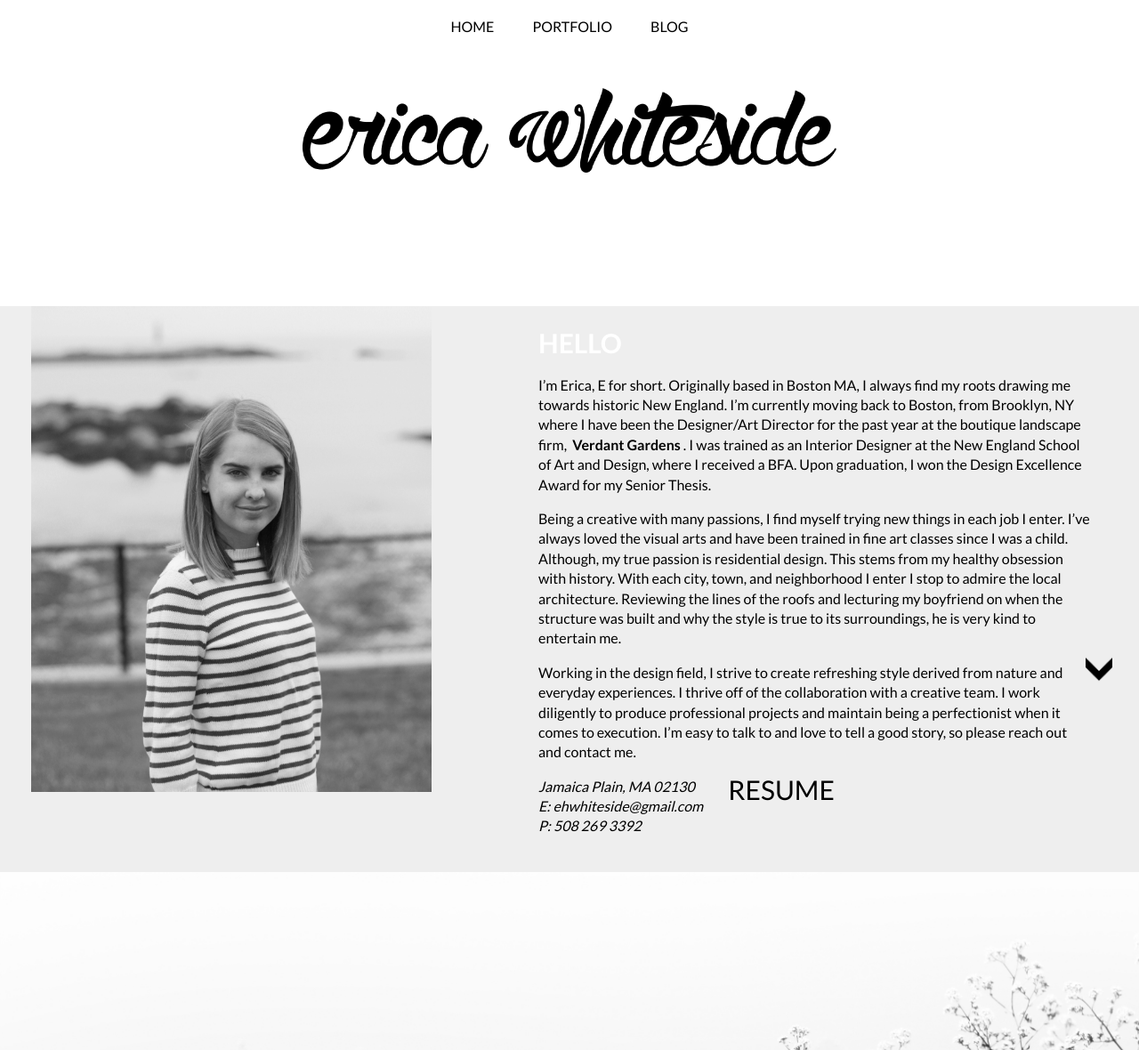
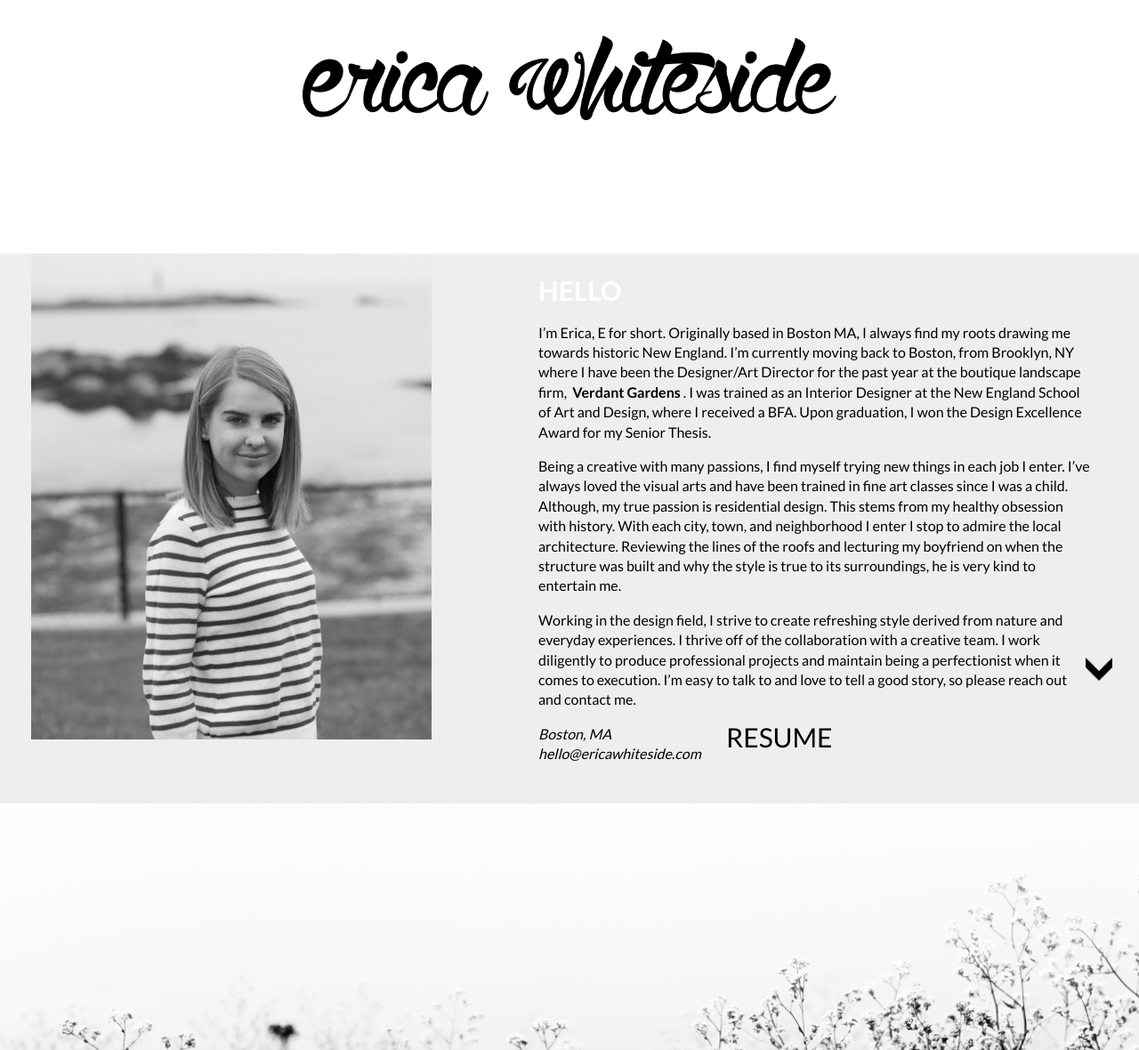
Before and after one commit to Kriordan/wiggletwo, a Django app: template templates/portfolio/home.html in a window 1280 px wide. Shown: the top 1180 px of the page at 89% size. Run offline with Django 3.2, Linux system fonts and the light colour scheme; the template is opened without the code that fills it, so the values that code supplies are empty; parts of the project's set-up code (start-up, migrations or seed data) failed here and were passed over; some libraries are stand-ins or nearby versions.

Commit message:
Update contact info. Change instagram link. Remove header nav

```diff
--- a/templates/portfolio/footer.html
+++ b/templates/portfolio/footer.html
@@ -29,7 +29,7 @@
                 >
             </a>
             <a
-                href="https://instagram.com/ehwhiteside"
+                href="https://instagram.com/little_whiteside"
                 target=_blank;
                 title="Erica Whiteside Instagram"
             >
--- a/templates/portfolio/header.html
+++ b/templates/portfolio/header.html
@@ -1,7 +1,7 @@
 {% load staticfiles %}
 
 <header class="header">
-    <ul class="header-nav">
+<!--     <ul class="header-nav">
         <a href="{% url 'home' %}">
             <li
                 {% if title == 'home' %}
@@ -23,7 +23,7 @@
         <a href="#">
             <li>Blog</li>
         </a>
-    </ul>
+    </ul> -->
     <a href="{% url 'home' %}">
         <img
             class="header-logo"
--- a/templates/portfolio/home.html
+++ b/templates/portfolio/home.html
@@ -40,9 +40,8 @@
             <p>Working in the design field, I strive to create refreshing style derived from nature and everyday experiences. I thrive off of the collaboration with a creative team. I work diligently to produce professional projects and maintain being a perfectionist when it comes to execution. I’m easy to talk to and love to tell a good story, so please reach out and contact me.</p>
             <div class="home-secondbanner-contact">
                 <address class="home-secondbanner-contact-address">
-                    Jamaica Plain, MA 02130<br/>
-                    E: ehwhiteside@gmail.com<br/>
-                    P: 508 269 3392
+                    Boston, MA<br/>
+                    hello@ericawhiteside.com
                 </address>
                 <a
                     class="home-resume-popover"
```
